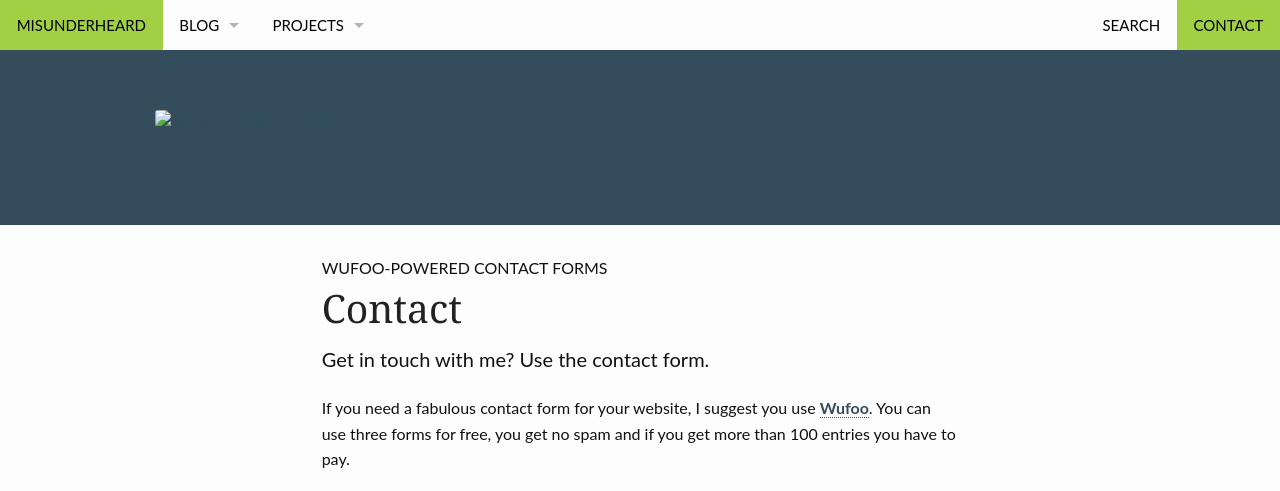
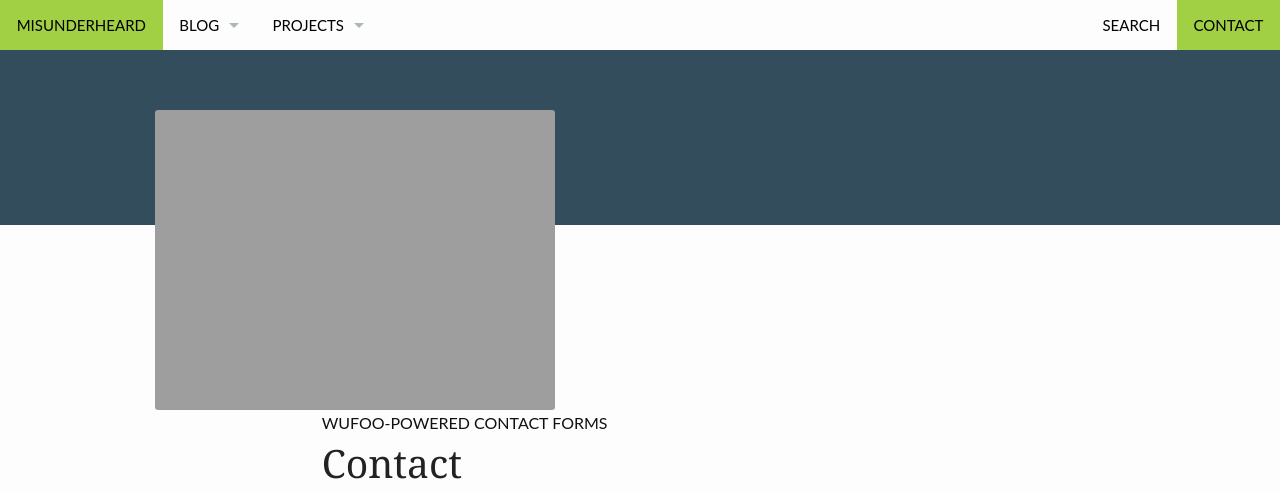
Before and after one commit to spatchcock/spatchcock.github.io, a Jekyll site: the page built from pages/contact.md, in a window 1280 px wide. Shown: the top 491 px of the page. Built offline with Jekyll 4.4.1, drawn with Linux system fonts in a browser that asks for light colours.

```diff
--- a/_config.yml
+++ b/_config.yml
@@ -41,7 +41,7 @@ urlimg: 'https://spatchcock.github.io/images/'
 
 
 # Logo size is 600x80 pixels
-logo: "graphical_house_1600.jpg"
+logo: "avatar.jpeg"
 
 
 #       ____              _             __  _
```
Also changed, not shown: pages/pages-root-folder/index.md (+1 -1 lines).
